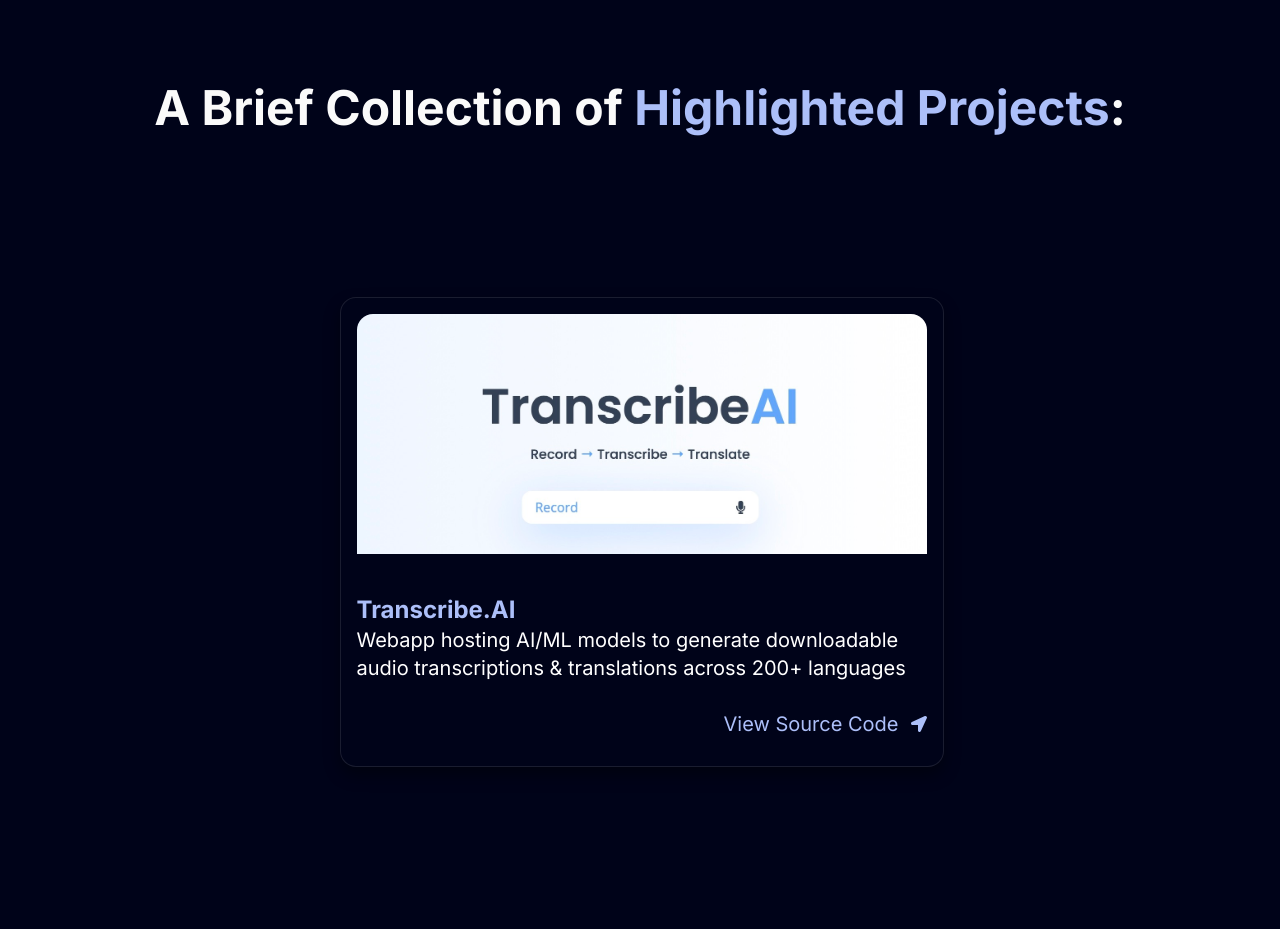
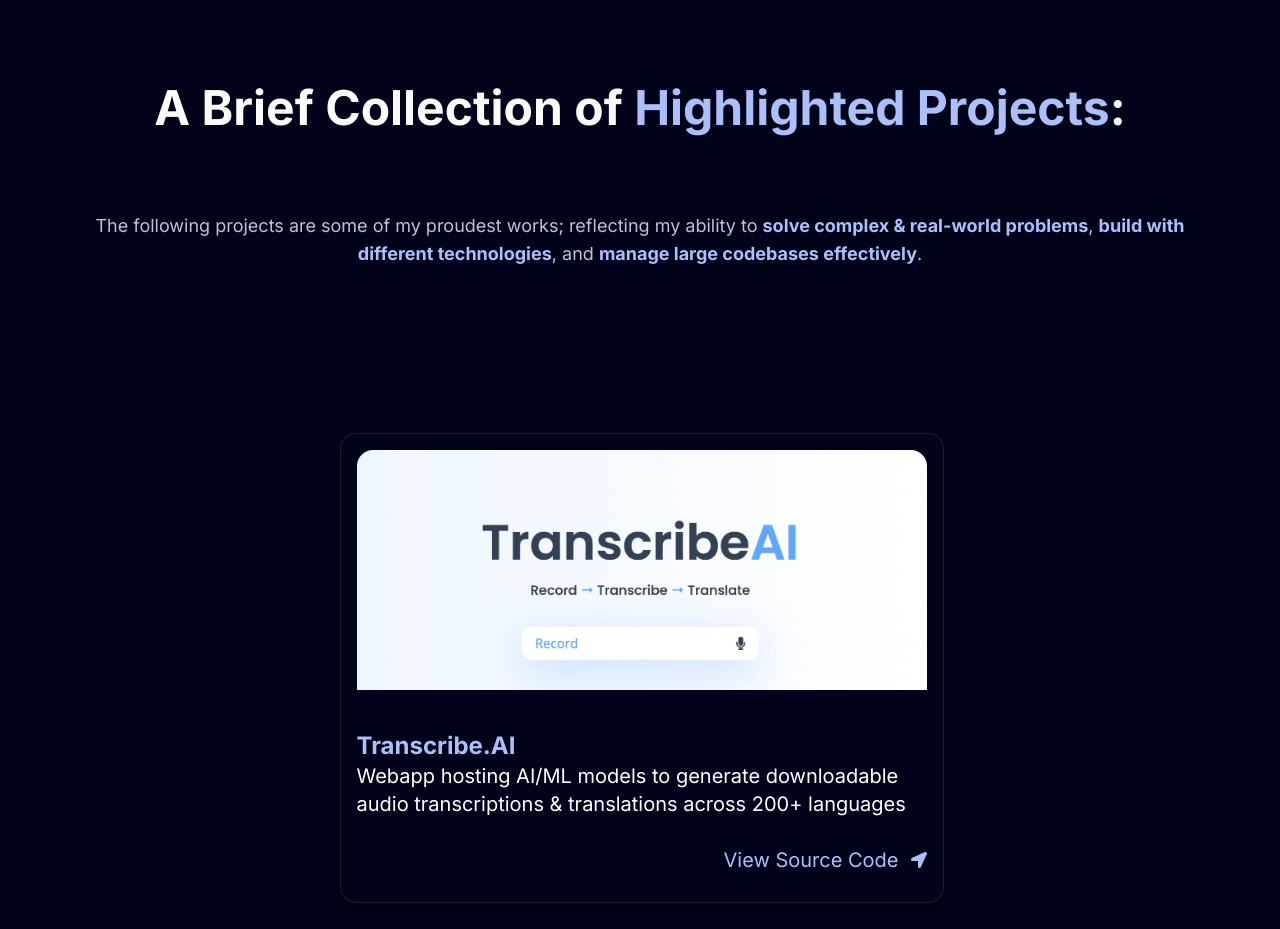
Before and after one commit to myrmlbst/myrmlbst-portfolio, a Next.js app: page / in a window 1280 px wide. Shown: the part 2040-2969 px from the top of the page. Built offline with nearby package versions, Linux system fonts and the light colour scheme.

Commit message:
added description to projects

```diff
--- a/components/RecentProjects.tsx
+++ b/components/RecentProjects.tsx
@@ -10,6 +10,14 @@
         A Brief Collection of {' '}
         <span className="text-purple">Highlighted Projects</span>
         :
+        <p className="text-white-100 pt-20 pl-5 pr-5 font-normal text-lg">
+          The following projects are some of my proudest works;
+          reflecting my ability to {' '}
+          <span className="text-purple font-bold">solve complex & real-world problems</span>, {' '}
+          <span className="text-purple font-bold">build with different technologies</span>,
+          and {' '}
+          <span className="text-purple font-bold">manage large codebases effectively</span>.
+          </p>
       </h1>
 
       <div className="flex flex-wrap items-center justify-center p-4 gap-x-24 gap-y-8 mt-10">
```
